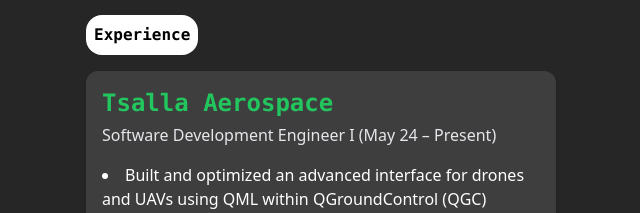
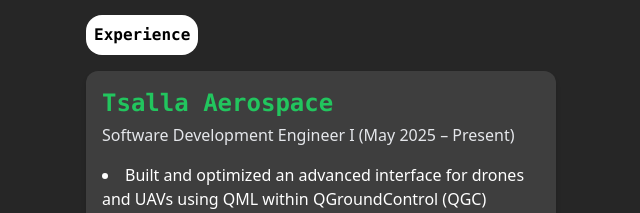
Before and after one commit to kishan9535/Kishan-Portfolio, a React (Vite) app: page / in a window 1280 px wide. Shown: the part 1300-1513 px from the top of the page, without its empty margins (194-834 px from the left). Built offline with nearby package versions, Linux system fonts and the light colour scheme.

Commit message:
Update Experience.jsx

```diff
--- a/src/components/Experience.jsx
+++ b/src/components/Experience.jsx
@@ -9,7 +9,7 @@
       <div className="flex flex-col justify-center items-center gap-6">
         <Card
           projectName="Tsalla Aerospace"
-          position="Software Development Engineer I (May 24 – Present)"
+          position="Software Development Engineer I (May 2025 – Present)"
           description={
             <ul className="list-disc list-inside">
               <li>Built and optimized an advanced interface for drones and UAVs using QML within QGroundControl (QGC) software, enhancing mission planning and control efficiency.</li>
```
